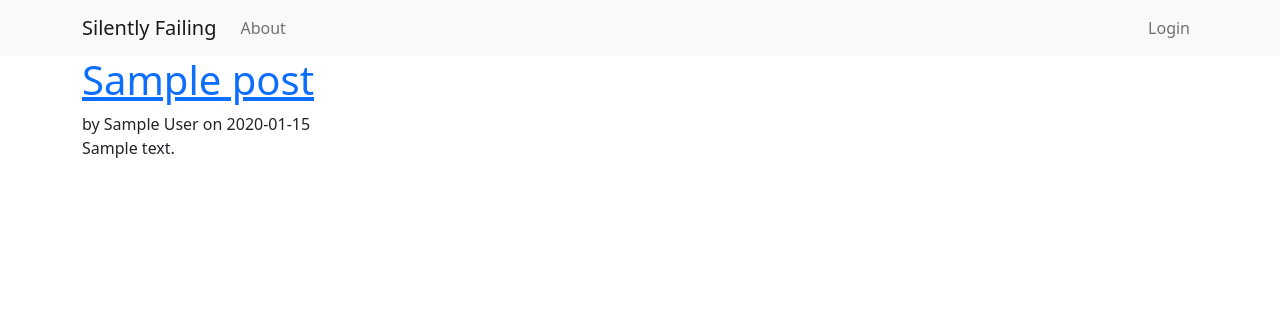
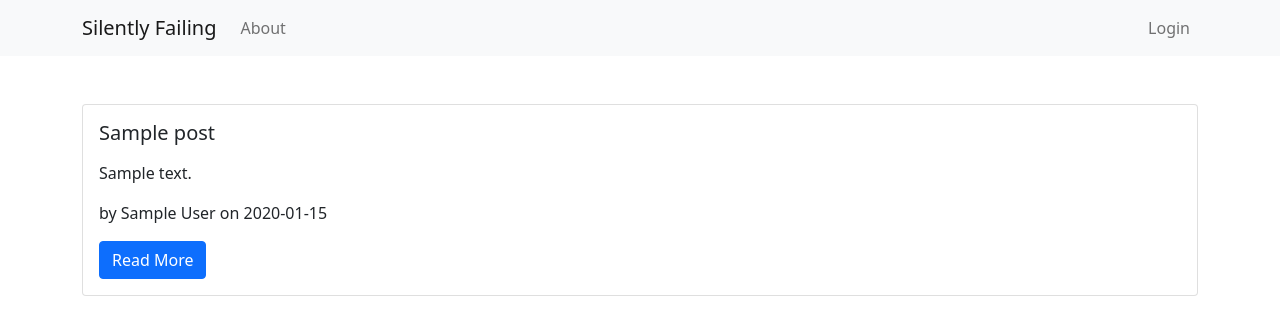
Before and after one commit to mmcintyre1/flask-crud-app, a Flask app: page / in a window 1280 px wide. Shown: the top 335 px of the page. Run offline with Flask 2, Linux system fonts and the light colour scheme; tables that the repository leaves empty hold one stand-in row (values such as "Sample post"); parts of the project's set-up code (start-up, migrations or seed data) failed here and were passed over; some libraries are stand-ins or nearby versions.

Commit message:
made index look better with cards!

```diff
--- a/silentlyfailing/templates/index.html
+++ b/silentlyfailing/templates/index.html
@@ -1,21 +1,17 @@
 {% extends 'base.html' %}
-
 {% block content %}
 {% for post in posts %}
-<article class="post">
-  <header>
-    <div>
-      <h1>
-        <a href="{{ url_for('sf.post_detail', slug=post['slug']) }}">
-          {{ post['title'] }}
-        </a>
-      </h1>
-      <div class="about">by {{ post['author'] }} on {{ post['created_date'].strftime('%Y-%m-%d') }}</div>
-    </div>
+<div class="card mt-5">
+  <div class="card-body">
+    <h5 class="card-title">{{ post['title'] }}</h5>
+    <p class="card-text">
+    <p class="body">{{ post['body'] | safe | truncate(256, True)}}</p>
+    </p>
+    <p class="card-text">by {{ post['author'] }} on {{ post['created_date'].strftime('%Y-%m-%d') }}</p>
+    <a href="{{ url_for('sf.post_detail', slug=post['slug']) }}" class="btn btn-primary">Read More</a>
+    {% if current_user.is_authenticated %}
 
-    {% if current_user.is_authenticated %}
-    <div class="container">
-      <div class="btn-group">
+    <div class="btn-group mt-2">
       <form action="{{ url_for('sf.update_post', slug=post['slug']) }}" method="get">
         <input class="btn btn-primary btn-lg" type="submit" value="Edit">
       </form>
@@ -23,14 +19,10 @@
         <input class="btn btn-danger btn-lg" type="submit" value="Delete" onclick="return confirm('Are you sure?');">
       </form>
     </div>
-    </div>
     {% endif %}
 
-  </header>
-  <p class="body">{{ post['body'] | truncate(256, True)}}</p>
-</article>
-{% if not loop.last %}
-<hr>
-{% endif %}
+  </div>
+</div>
 {% endfor %}
+
 {% endblock %}
```
Lines whose indentation alone changed are shown as unchanged.
